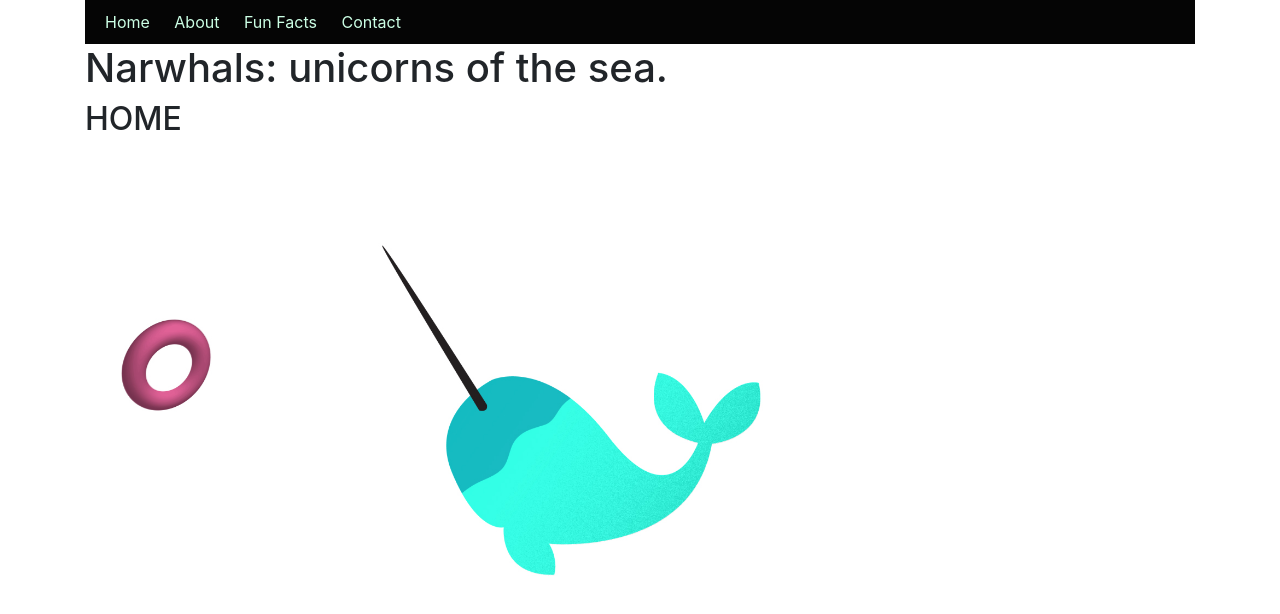
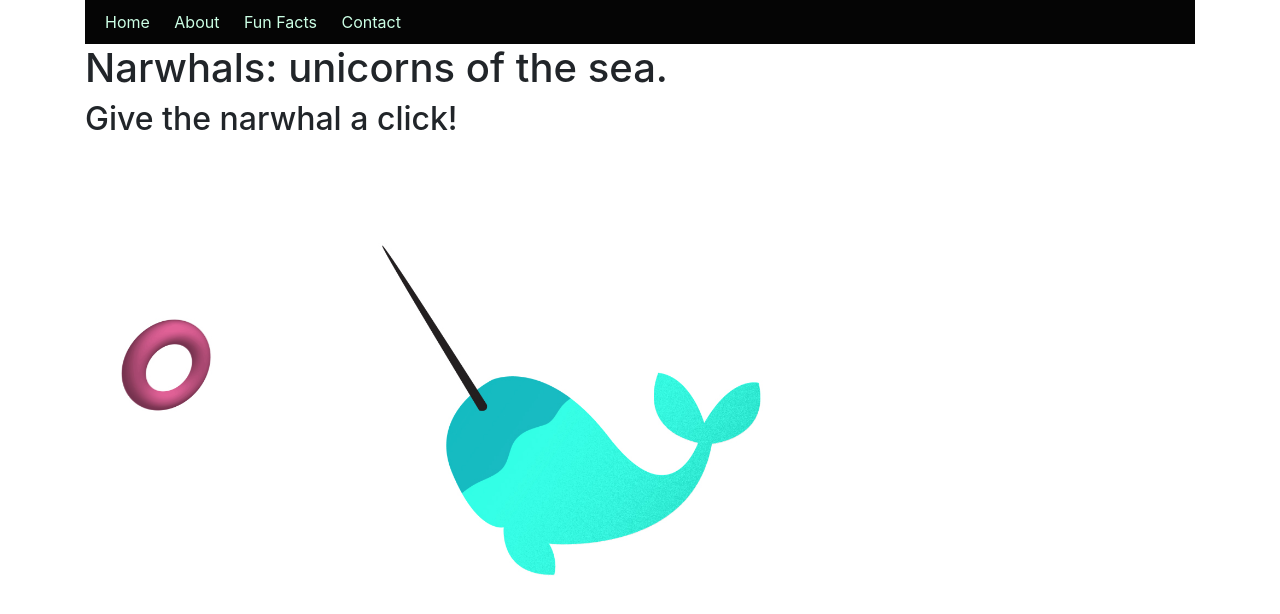
Before and after one commit to kateiharris/Narwhal-Appreciation, a plain HTML site: page index.html in a window 1280 px wide. Drawn offline with nearby package versions, Linux system fonts and the light colour scheme.

Commit message:
Update index.html

```diff
--- a/index.html
+++ b/index.html
@@ -29,7 +29,7 @@
 
 <div>
   <h1>Narwhals: unicorns of the sea.</h1>
-    <h2>HOME</h2>
+    <h2>Give the narwhal a click!</h2>
 </div>
 
 <div>
```
